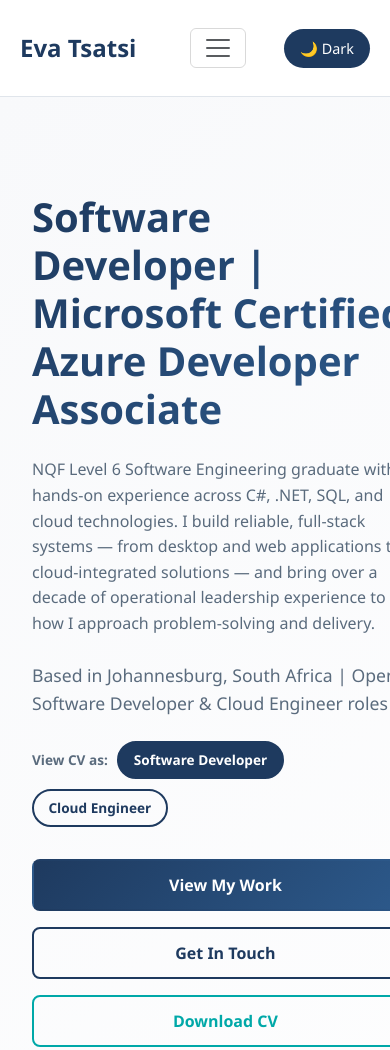
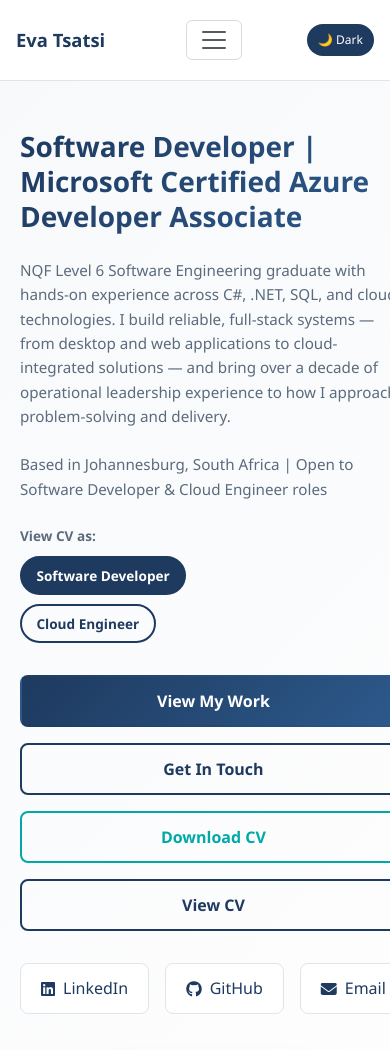
Before and after one commit to Evesprogram/EvaTsatsi-Portfolio, a plain HTML site: page index.html in a window 390 px wide. Shown: the top 1050 px of the page. Drawn offline with nearby package versions, Linux system fonts and the light colour scheme.

Commit message:
Css Modified for better mobile view

```diff
--- a/css/styles.css
+++ b/css/styles.css
@@ -131,6 +131,7 @@ p {
     justify-content: space-between;
     align-items: center;
     gap: 2rem;
+    flex-wrap: wrap;
 }
 
 .nav-logo {
@@ -195,9 +196,7 @@ p {
 }
 
 @media (max-width: 768px) {
-    .nav-menu {
-        display: none;
-    }
+    /* nav-menu visibility is handled by Bootstrap's collapse/show mechanism, not hidden here */
 }
 
 /* ===== BUTTONS ===== */
@@ -796,10 +795,6 @@ p {
 }
 
 @media (max-width: 768px) {
-    .nav-menu {
-        display: none;
-    }
-
     .projects-grid {
         grid-template-columns: 1fr;
     }
@@ -835,6 +830,50 @@ p {
 
     .hobby-icon {
         font-size: 2.5rem;
+    }
+}
+
+@media (max-width: 480px) {
+    .hero {
+        padding: 3rem 1.25rem;
+    }
+
+    .hero-content h1 {
+        font-size: 1.75rem;
+        line-height: 1.25;
+    }
+
+    .hero-content p {
+        font-size: 0.95rem;
+    }
+
+    .hero-image img {
+        max-width: 220px;
+    }
+
+    .nav-container {
+        padding: 0.75rem 1rem;
+        gap: 0.5rem;
+        flex-wrap: wrap;
+    }
+
+    .nav-logo {
+        font-size: 1.15rem;
+    }
+
+    .theme-toggle {
+        font-size: 0.75rem;
+        padding: 0.4rem 0.7rem;
+        white-space: nowrap;
+    }
+
+    .cv-toggle {
+        flex-direction: column;
+        align-items: flex-start;
+    }
+
+    h2 {
+        font-size: 1.6rem;
     }
 }
 
```
